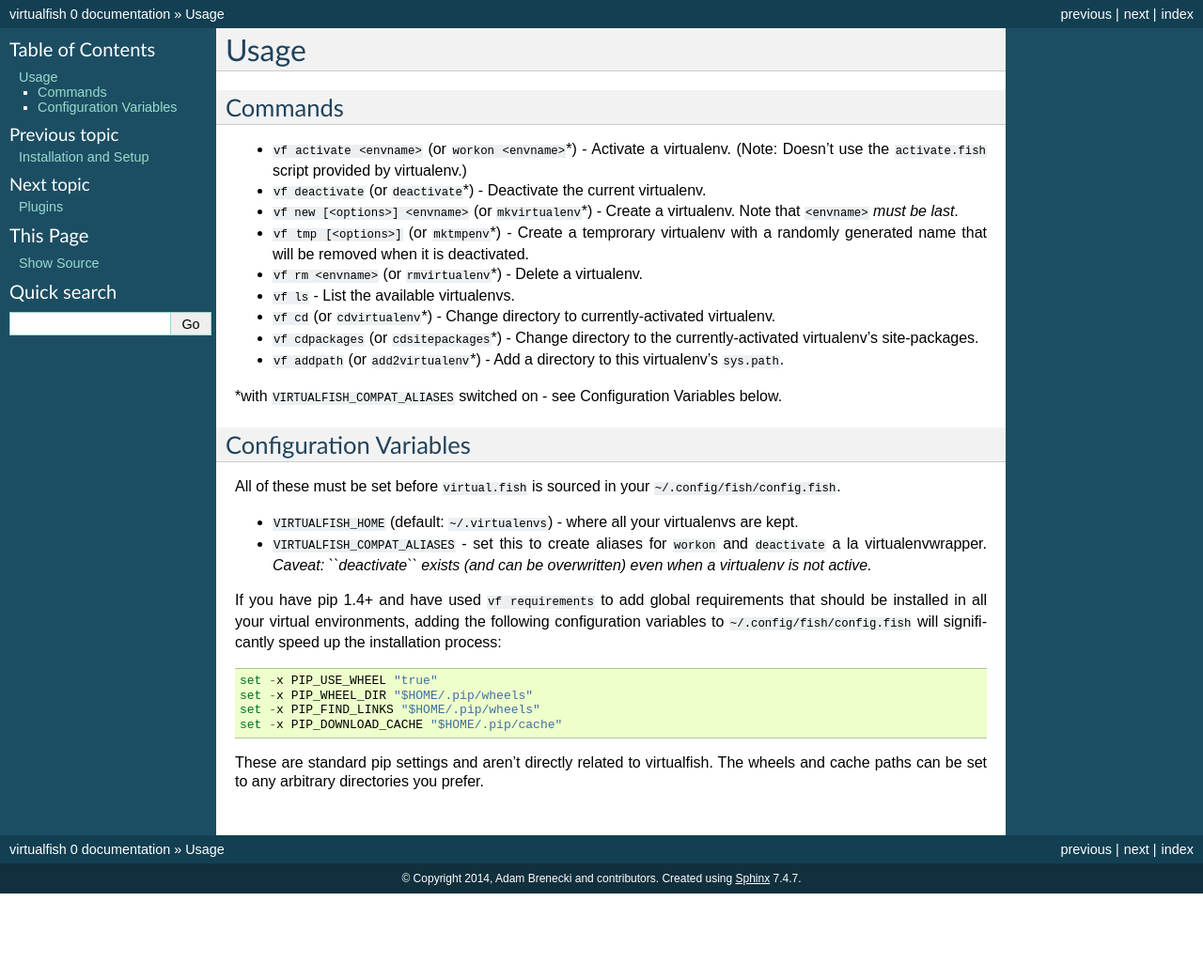
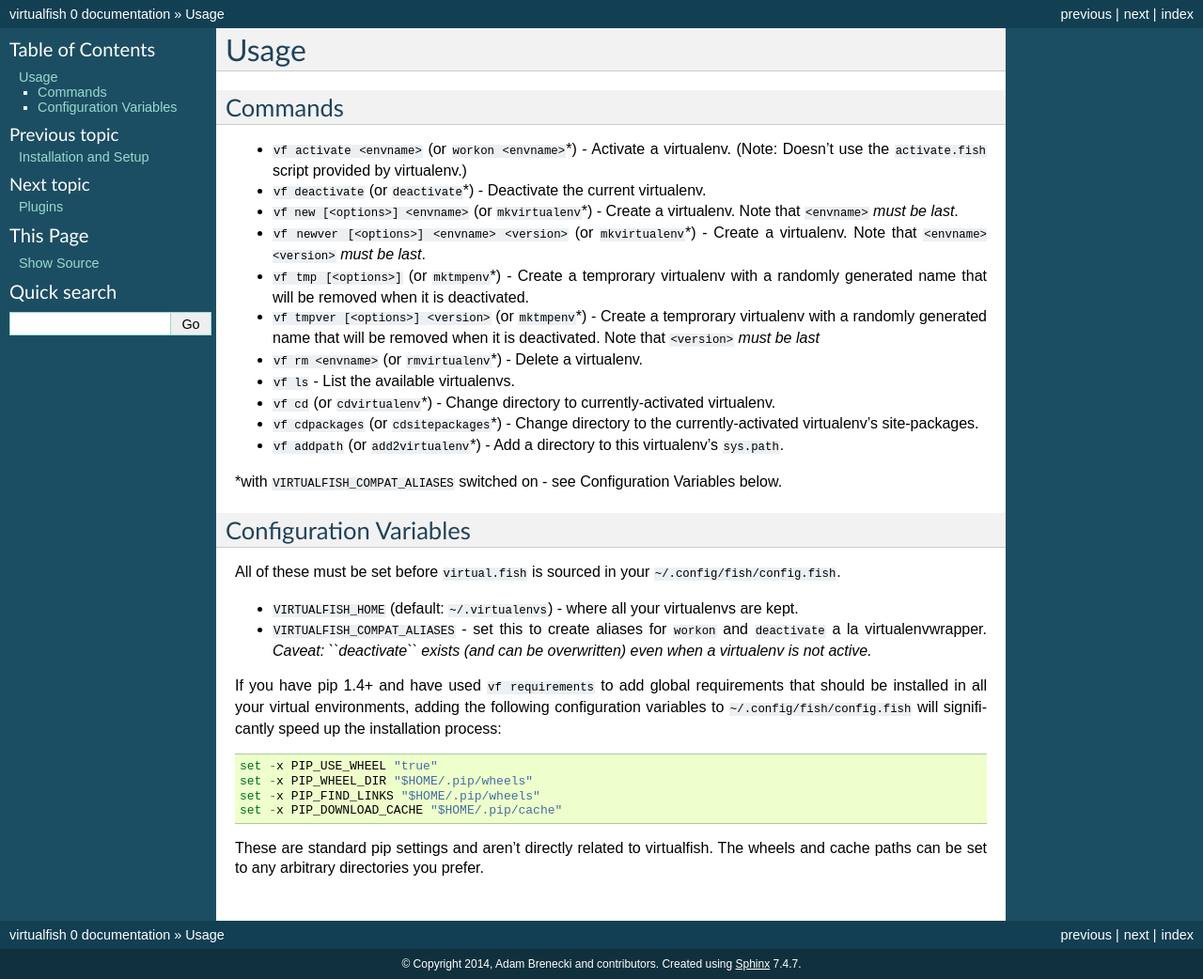
Before and after one commit to justinmayer/virtualfish, a Sphinx documentation site: the page built from docs/usage.rst, in a window 1280 px wide. Shown: the whole page at 94% size. Built offline with Sphinx 7.4.7, drawn with Linux system fonts in a browser that asks for light colours; before the commit the page ends 951 px from its top, so only the background shows below that.

Commit message:
Optionally specify python version on creation

```diff
--- a/docs/usage.rst
+++ b/docs/usage.rst
@@ -11,9 +11,14 @@ Commands
    virtualenv.
 -  ``vf new [<options>] <envname>`` (or ``mkvirtualenv``\ \*) - Create a
    virtualenv. Note that ``<envname>`` *must be last*.
+-  ``vf newver [<options>] <envname> <version>`` (or ``mkvirtualenv``\ \*) -
+   Create a virtualenv. Note that ``<envname> <version>`` *must be last*.
 -  ``vf tmp [<options>]`` (or ``mktmpenv``\ \*) - Create a temprorary
    virtualenv with a randomly generated name that will be removed when
    it is deactivated.
+-  ``vf tmpver [<options>] <version>`` (or ``mktmpenv``\ \*) - Create a
+   temprorary virtualenv with a randomly generated name that will be removed
+   when it is deactivated. Note that ``<version>`` *must be last*
 -  ``vf rm <envname>`` (or ``rmvirtualenv``\ \*) - Delete a virtualenv.
 -  ``vf ls`` - List the available virtualenvs.
 -  ``vf cd`` (or ``cdvirtualenv``\ \*) - Change directory to
```
Also changed, not shown: 1 other file.
